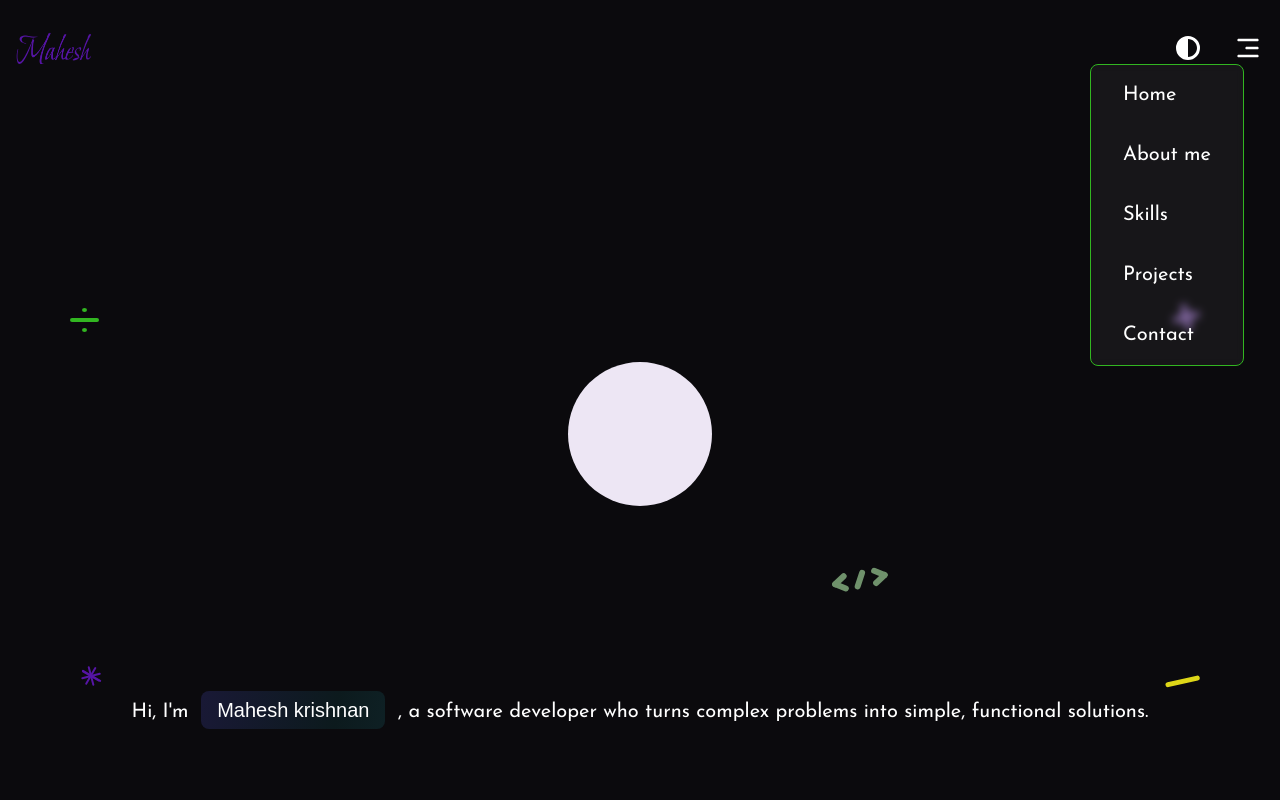
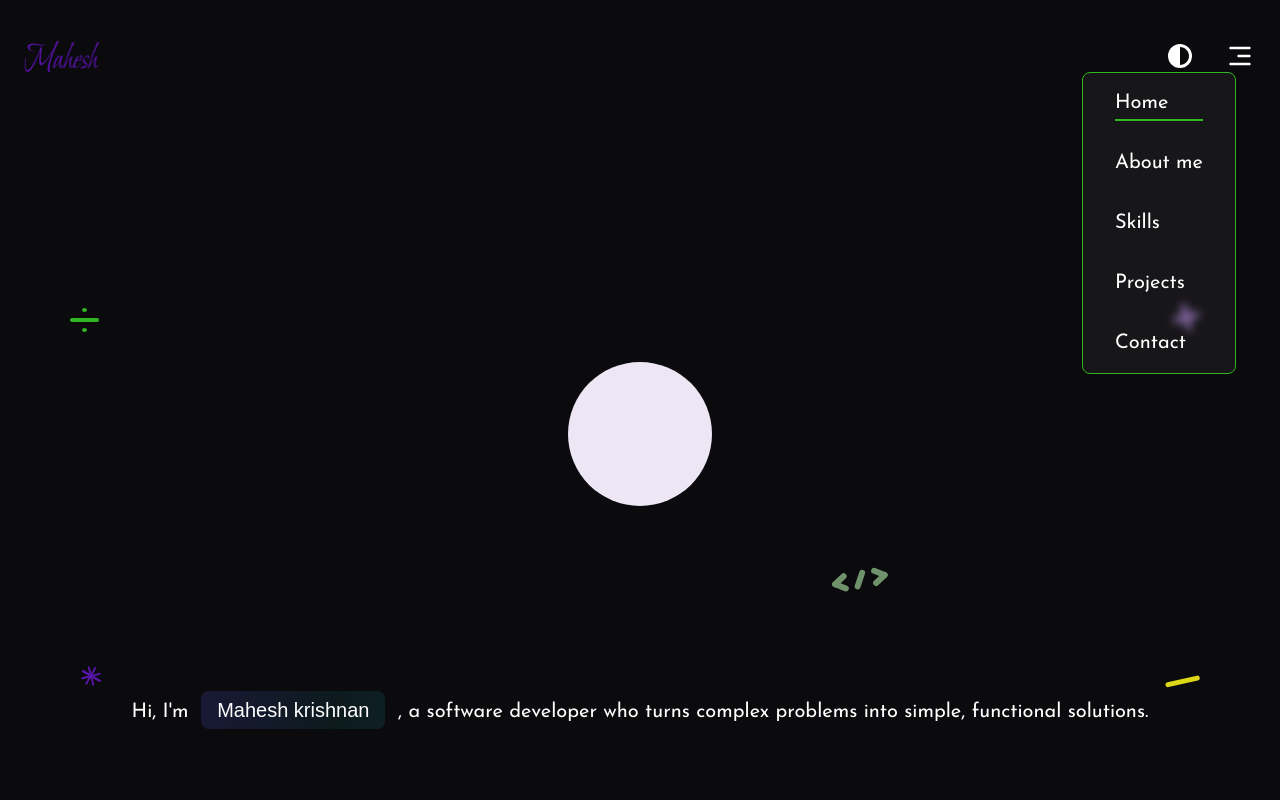
Before and after one commit to MaheshGitH/portfolio, a Next.js app: page / in a window 1280 px wide. Both pictures are taken after a click on the button 1248 px from the left and 48 px from the top of the page. Shown: the top 800 px of the page. Built offline with nearby package versions, Linux system fonts and the light colour scheme; a web font is replaced by a local one.

Commit message:
feat: Nav component progress 75% done

```diff
--- a/app/components/Nav.tsx
+++ b/app/components/Nav.tsx
@@ -1,14 +1,56 @@
 import { motion } from "framer-motion";
+import { useEffect, useState } from "react";
 
 interface Props {
   navState: boolean;
   setNavState: () => void;
 }
+
+type InViewItem =
+  | "topsection"
+  | "aboutme"
+  | "skillsection"
+  | "projectsection"
+  | "contactsection"
+  | null;
+
 const Nav = ({ navState, setNavState }: Props) => {
+  const [inView, setInView] = useState<InViewItem>(null);
   const handleScrollIntoView = (id: string) => {
     document.getElementById(id).scrollIntoView({ behavior: "smooth" });
     setNavState();
   };
+
+  useEffect(() => {
+    const sections = [
+      { id: "topsection", threshold: 0 },
+      { id: "aboutme", threshold: 0.3 },
+      { id: "skillsection", threshold: 0.3 },
+      { id: "projectsection", threshold: 0.2 },
+      { id: "contactsection", threshold: 0.3 },
+    ];
+
+    const observerHandler = (entries: IntersectionObserverEntry[]) => {
+      entries.forEach((entry) => {
+        if (entry.isIntersecting) {
+          const section = sections.find((s) => s.id === entry.target.id);
+          if (section) setInView(section.id as InViewItem);
+        }
+      });
+    };
+    let observer: IntersectionObserver;
+
+    sections.forEach((s) => {
+      observer = new IntersectionObserver(observerHandler, {
+        threshold: s.threshold,
+      });
+      const element = document.getElementById(s.id);
+      observer.observe(element);
+    });
+
+    return () => observer.disconnect();
+  }, []);
+
   return (
     <motion.ul
       animate={{ opacity: navState ? 1 : 0, scale: navState ? 1 : 0.95 }}
@@ -17,51 +59,95 @@ const Nav = ({ navState, setNavState }: Props) => {
         duration: 0.3,
       }}
       style={{ pointerEvents: navState ? "auto" : "none" }}
-      className="flex flex-col gap-8 absolute top-8 right-5 text-nowrap bg-white/5 border border-secondary backdrop-blur-sm rounded-lg py-4 px-8 z-10"
+      className="flex flex-col gap-8 absolute top-8 right-5 text-nowrap  translate-x-0 bg-white/5 border border-secondary backdrop-blur-sm rounded-lg py-4 px-8 z-30"
     >
       <li
-        className={`${navState ? "text-white " : "text-white/5 "} duration-200`}
+        className={` ${
+          navState ? "text-black dark:text-white" : "text-white/5"
+        } duration-200 relative`}
       >
         <button onClick={() => handleScrollIntoView("topsection")}>Home</button>
+        <span
+          className={`absolute h-0.5 bg-secondary -bottom-1  ${
+            inView === "topsection" && navState
+              ? " left-0 right-0"
+              : "  left-1/2 right-1/2"
+          } duration-200`}
+        />
       </li>
       <li
-        className={`${
-          navState ? " mt-0 text-white " : " -mt-14 text-white/5 "
-        } duration-200`}
+        className={` ${
+          navState
+            ? " mt-0 text-black dark:text-white "
+            : " -mt-14 text-white/5 "
+        } duration-200 relative`}
       >
         <button onClick={() => handleScrollIntoView("aboutme")}>
           About me
         </button>
+        <span
+          className={`absolute h-0.5 bg-secondary -bottom-1  ${
+            inView === "aboutme" && navState
+              ? " left-0 right-0"
+              : "  left-1/2 right-1/2"
+          } duration-200`}
+        />
       </li>
       <li
         className={`${
-          navState ? " mt-0 text-white " : " -mt-14 text-white/5 "
-        } duration-200`}
+          navState
+            ? " mt-0 text-black dark:text-white "
+            : " -mt-14 text-white/5 "
+        } duration-200 relative`}
       >
         <button onClick={() => handleScrollIntoView("skillsection")}>
           Skills
         </button>
+        <span
+          className={`absolute h-0.5 bg-secondary -bottom-1  ${
+            inView === "skillsection" && navState
+              ? " left-0 right-0"
+              : "  left-1/2 right-1/2"
+          } duration-200`}
+        />
       </li>
       <li
         className={`${
-          navState ? " mt-0 text-white " : " -mt-14 text-white/5 "
-        } duration-200`}
+          navState
+            ? " mt-0 text-black dark:text-white "
+            : " -mt-14 text-white/5 "
+        } duration-200 relative`}
       >
         <button onClick={() => handleScrollIntoView("projectsection")}>
           Projects
         </button>
+        <span
+          className={`absolute h-0.5 bg-secondary -bottom-1  ${
+            inView === "projectsection" && navState
+              ? " left-0 right-0"
+              : "  left-1/2 right-1/2"
+          } duration-200`}
+        />
       </li>
       <li
         className={`${
-          navState ? " mt-0 text-white " : " -mt-14 text-white/5 "
-        } duration-200`}
+          navState
+            ? " mt-0 text-black dark:text-white "
+            : " -mt-14 text-white/5 "
+        } duration-200 relative group`}
       >
         <button onClick={() => handleScrollIntoView("contactsection")}>
           Contact
         </button>
+        <span
+          className={`absolute h-0.5 bg-secondary -bottom-1 group-hover:bg-secondary/35 group-hover:left-0 group-hover:right-0  ${
+            inView === "contactsection" && navState
+              ? " left-0 right-0"
+              : "  left-1/2 right-1/2"
+          } duration-200`}
+        />
       </li>
     </motion.ul>
   );
 };
-
 export default Nav;
--- a/app/components/TopSection.tsx
+++ b/app/components/TopSection.tsx
@@ -7,6 +7,7 @@ import { FaCircleHalfStroke } from "react-icons/fa6";
 import { CgMenuRightAlt } from "react-icons/cg";
 
 const TopSection = () => {
+  const [isScrolled, setIsScrolled] = useState(false);
   const [navState, setNavState] = useState(false);
   const navRef = useRef<HTMLDivElement>(null);
 
@@ -31,15 +32,25 @@ const TopSection = () => {
       document.removeEventListener("mousedown", handleClickOutside);
     }
 
+    const handleScroll = () => {
+      setIsScrolled(window.scrollY > 50);
+    };
+
+    window.addEventListener("scroll", handleScroll);
+
     return () => {
       document.removeEventListener("mousedown", handleClickOutside);
+      window.removeEventListener("scroll", handleScroll);
     };
   }, [navState]);
 
   return (
     <header
-      id="topsection"
-      className="font-josefin-sans text-xl flex justify-between pt-8 pb-4 relative"
+      className={`font-josefin-sans text-xl flex justify-between w-full sticky after:content-[''] after:absolute after:inset-0 after:backdrop-blur-sm after:-z-10 z-10 px-2 ${
+        isScrolled
+          ? " top-2 after:bg-white/5 py-4 left-2 right-2 after:rounded-lg after:border after:border-white/20"
+          : " bg-white/0 top-0 pt-10 pb-2 left-0 border-white/20"
+      }  duration-200`}
     >
       <Image src="/logo.png" alt="Logo" priority width={75} height={37} />
       <div className="flex gap-8 justify-between items-center relative">
@@ -59,7 +70,6 @@ const TopSection = () => {
           <Nav setNavState={() => toggleNavState()} navState={navState} />
         </div>
       </div>
-      <div className="fixed dark:bg-dark bg-light inset-0 -z-10 duration-200" />
     </header>
   );
 };
--- a/app/components/homesection/HomeSection.tsx
+++ b/app/components/homesection/HomeSection.tsx
@@ -5,7 +5,7 @@ import Picture from "./Picture";
 
 const HomeSection = () => {
   return (
-    <main className="relative -mt-12">
+    <main id="topsection" className="relative -mt-12">
       <Background />
       <Picture />
       <BottomSection />
--- a/app/layout.tsx
+++ b/app/layout.tsx
@@ -29,7 +29,7 @@ export default function RootLayout({
 }) {
   return (
     <html lang="en" className={stylish.variable + " " + josefin_sans.variable}>
-      <body className="dark dark:text-white dark:bg-dark bg-light font-josefin-sans text-xl flex flex-col gap-52 px-4">
+      <body className="dark dark:text-white dark:bg-dark bg-light duration-150 font-josefin-sans text-xl flex flex-col gap-52 px-4">
         {children}
       </body>
     </html>
```
